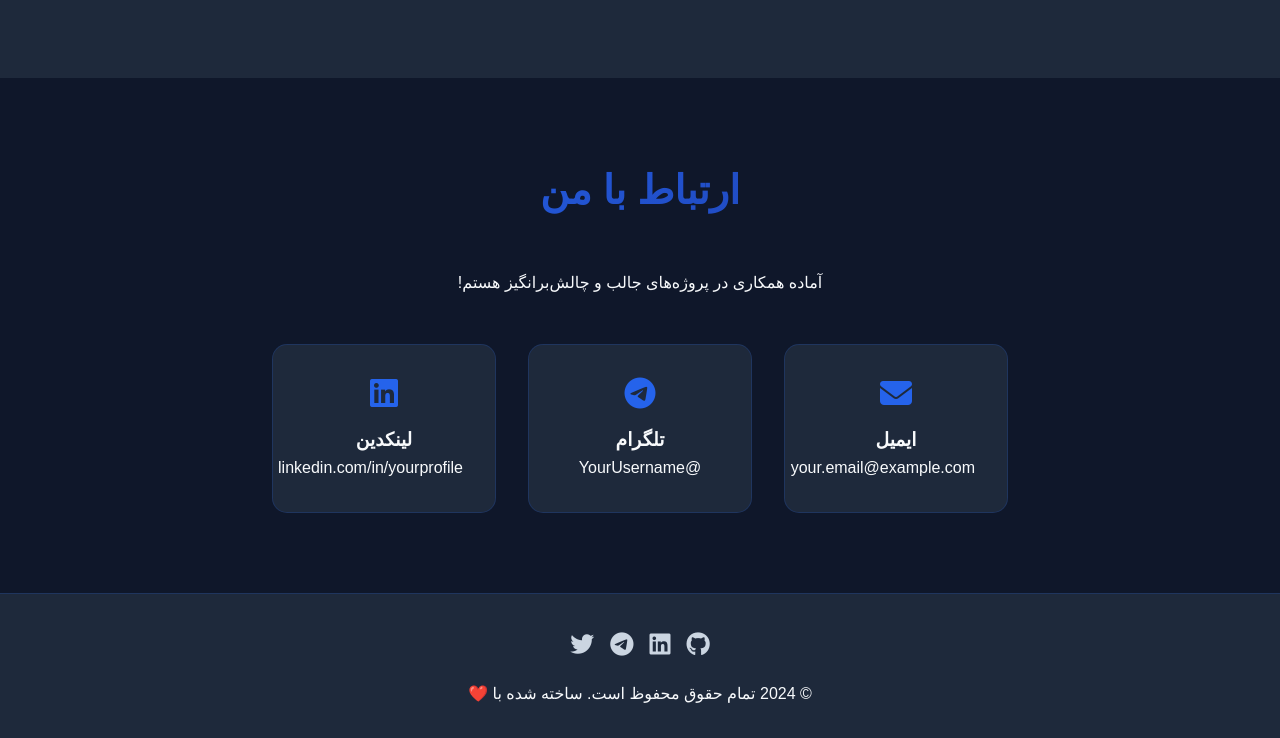
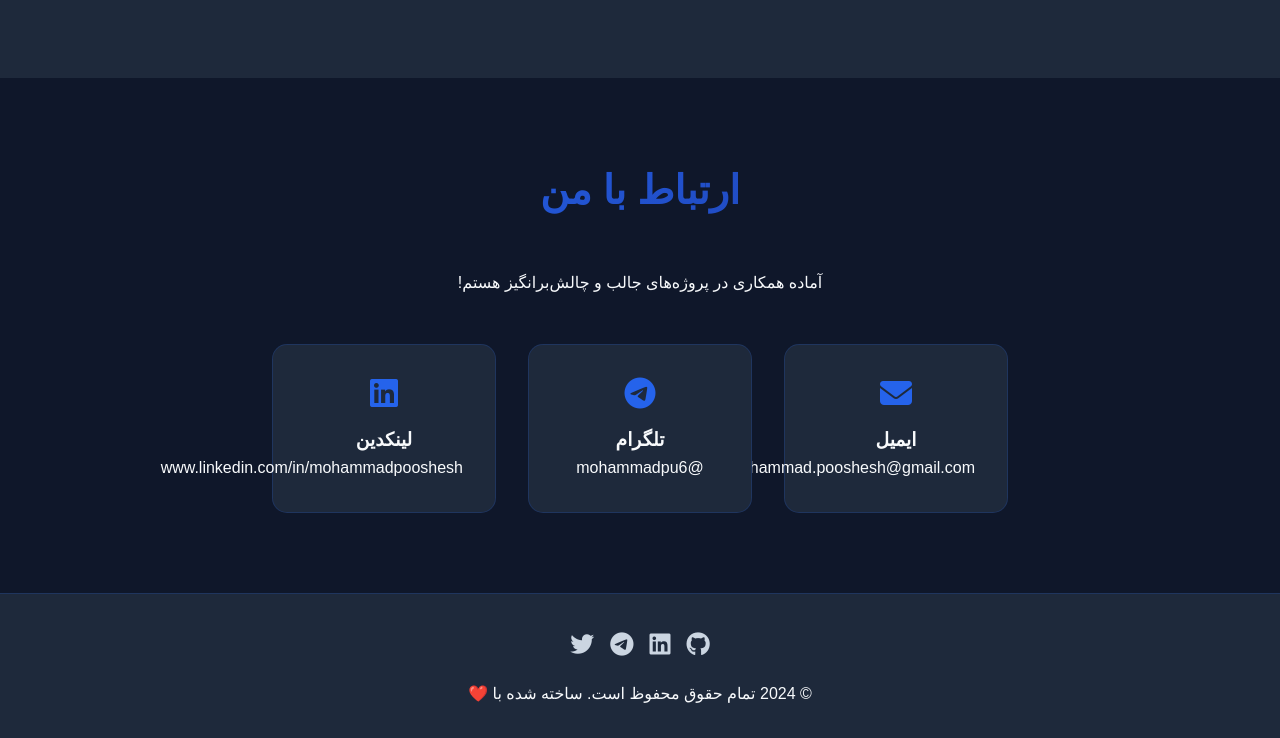
Before and after one commit to mohammadpooshesh/mohammadpooshesh.github.io, a plain HTML site: page index.html in a window 1280 px wide. Shown: the part 2318-3056 px from the top of the page. Drawn offline with Linux system fonts and the light colour scheme; a web font is replaced by a local one.

Commit message:
Update index.html

```diff
--- a/index.html
+++ b/index.html
@@ -709,17 +709,17 @@
             <div class="contact-item">
                 <i class="fas fa-envelope"></i>
                 <h3>ایمیل</h3>
-                <p>your.email@example.com</p>
+                <p>mohammad.pooshesh@gmail.com</p>
             </div>
             <div class="contact-item">
                 <i class="fab fa-telegram"></i>
                 <h3>تلگرام</h3>
-                <p>@YourUsername</p>
+                <p>@mohammadpu6</p>
             </div>
             <div class="contact-item">
                 <i class="fab fa-linkedin"></i>
                 <h3>لینکدین</h3>
-                <p>linkedin.com/in/yourprofile</p>
+                <p>www.linkedin.com/in/mohammadpooshesh</p>
             </div>
         </div>
     </section>
```
